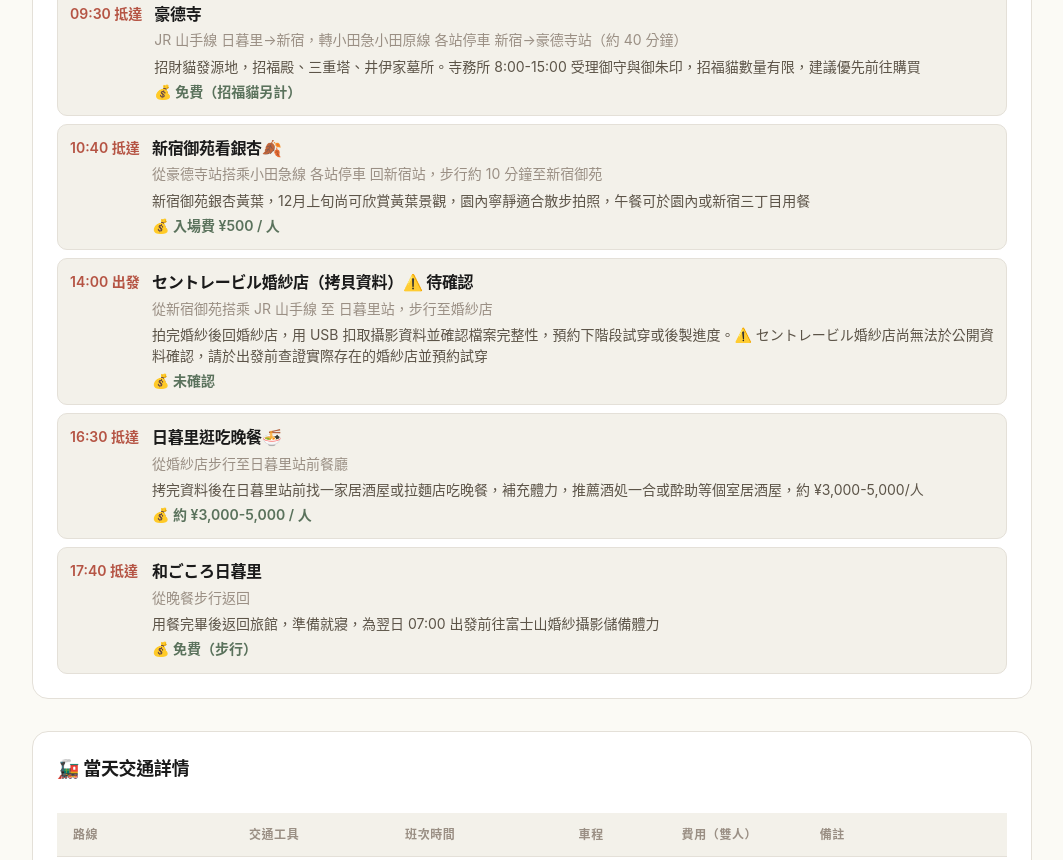
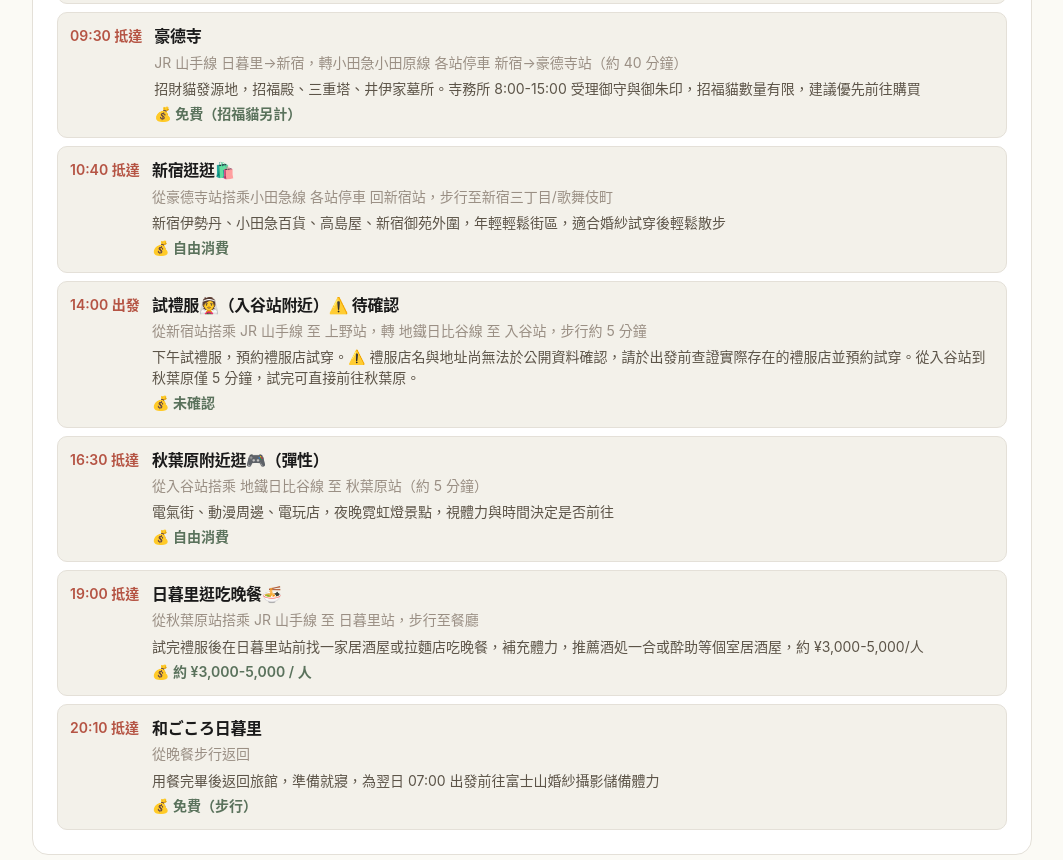
Before and after one commit to dengdualangininder/tokyo-wedding-2026-itinerary, a plain HTML site: page day1.html in a window 1280 px wide. Shown: the part 1019-1879 px from the top of the page, without its empty margins (108-1171 px from the left). Drawn offline with nearby package versions, Linux system fonts and the light colour scheme.

Commit message:
Day 1 重新排序：豪德寺→新宿逛逛→試禮服（入谷）→秋葉原（彈性）→日暮里逛吃
新順序：
- 08:30 和ごころ日暮里（放行李）
- 09:30 豪德寺（招財貓）
- 10:40 新宿逛逛（伊勢丹、小田急百貨、高島屋）
- 14:00 試禮服👰（入谷站附近）
- 16:30 秋葉原附近逛🎮（彈性，入谷站5分鐘）
- 19:00 日暮里逛吃晚餐🍜
- 20:10 回旅館

同步更新 script.js 與 day1.html

```diff
--- a/day1.html
+++ b/day1.html
@@ -25,7 +25,7 @@
     <header class="hero">
       <span class="tag">12/02 (三) · Day 1</span>
       <h1>抵達・婚紗試穿</h1>
-      <p>成田機場 → 日暮里 → 豪德寺買招福貓 → 新宿御苑看銀杏 → 婚紗店拷貝資料 → 日暮里逛吃</p>
+      <p>成田機場 → 日暮里 → 豪德寺買招福貓 → 新宿逛逛 → 試禮服（入谷） → 秋葉原（彈性）→ 日暮里逛吃</p>
     </header>
 
     <section class="card" aria-label="當天詳細行程">
@@ -88,32 +88,41 @@
         <div class="station-item">
           <div class="station-time">10:40 抵達</div>
           <div class="station-info">
-            <div class="station-name">新宿御苑看銀杏🍂</div>
-            <div class="station-transport">從豪德寺站搭乘小田急線 各站停車 回新宿站，步行約 10 分鐘至新宿御苑</div>
-            <div class="station-detail">新宿御苑銀杏黃葉，12月上旬尚可欣賞黃葉景觀，園內寧靜適合散步拍照，午餐可於園內或新宿三丁目用餐</div>
-            <div class="station-cost">💰 入場費 ¥500 / 人</div>
+            <div class="station-name">新宿逛逛🛍️</div>
+            <div class="station-transport">從豪德寺站搭乘小田急線 各站停車 回新宿站，步行至新宿三丁目/歌舞伎町</div>
+            <div class="station-detail">新宿伊勢丹、小田急百貨、高島屋、新宿御苑外圍，年輕輕鬆街區，適合婚紗試穿後輕鬆散步</div>
+            <div class="station-cost">💰 自由消費</div>
           </div>
         </div>
         <div class="station-item">
           <div class="station-time">14:00 出發</div>
           <div class="station-info">
-            <div class="station-name">セントレービル婚紗店（拷貝資料）⚠️ 待確認</div>
-            <div class="station-transport">從新宿御苑搭乘 JR 山手線 至 日暮里站，步行至婚紗店</div>
-            <div class="station-detail">拍完婚紗後回婚紗店，用 USB 扣取攝影資料並確認檔案完整性，預約下階段試穿或後製進度。⚠️ セントレービル婚紗店尚無法於公開資料確認，請於出發前查證實際存在的婚紗店並預約試穿</div>
+            <div class="station-name">試禮服👰（入谷站附近）⚠️ 待確認</div>
+            <div class="station-transport">從新宿站搭乘 JR 山手線 至 上野站，轉 地鐵日比谷線 至 入谷站，步行約 5 分鐘</div>
+            <div class="station-detail">下午試禮服，預約禮服店試穿。⚠️ 禮服店名與地址尚無法於公開資料確認，請於出發前查證實際存在的禮服店並預約試穿。從入谷站到秋葉原僅 5 分鐘，試完可直接前往秋葉原。</div>
             <div class="station-cost">💰 未確認</div>
           </div>
         </div>
         <div class="station-item">
           <div class="station-time">16:30 抵達</div>
           <div class="station-info">
+            <div class="station-name">秋葉原附近逛🎮（彈性）</div>
+            <div class="station-transport">從入谷站搭乘 地鐵日比谷線 至 秋葉原站（約 5 分鐘）</div>
+            <div class="station-detail">電氣街、動漫周邊、電玩店，夜晚霓虹燈景點，視體力與時間決定是否前往</div>
+            <div class="station-cost">💰 自由消費</div>
+          </div>
+        </div>
+        <div class="station-item">
+          <div class="station-time">19:00 抵達</div>
+          <div class="station-info">
             <div class="station-name">日暮里逛吃晚餐🍜</div>
-            <div class="station-transport">從婚紗店步行至日暮里站前餐廳</div>
-            <div class="station-detail">拷完資料後在日暮里站前找一家居酒屋或拉麵店吃晚餐，補充體力，推薦酒処一合或酔助等個室居酒屋，約 ¥3,000-5,000/人</div>
+            <div class="station-transport">從秋葉原站搭乘 JR 山手線 至 日暮里站，步行至餐廳</div>
+            <div class="station-detail">試完禮服後在日暮里站前找一家居酒屋或拉麵店吃晚餐，補充體力，推薦酒処一合或酔助等個室居酒屋，約 ¥3,000-5,000/人</div>
             <div class="station-cost">💰 約 ¥3,000-5,000 / 人</div>
           </div>
         </div>
         <div class="station-item">
-          <div class="station-time">17:40 抵達</div>
+          <div class="station-time">20:10 抵達</div>
           <div class="station-info">
             <div class="station-name">和ごころ日暮里</div>
             <div class="station-transport">從晚餐步行返回</div>
@@ -136,10 +145,11 @@
             <tr><td>成田機場 → 日暮里</td><td>Keisei Skyliner 快速電車</td><td>約 07:30 發車，08:15 抵達</td><td>約 36 分鐘</td><td>¥5,160（¥2,580 × 2）</td><td>全席指定席，建議提前預約指定席</td></tr>
             <tr><td>日暮里 → 和ごころ日暮里</td><td>步行</td><td>約 08:15 出發，08:30 抵達</td><td>約 8 分鐘</td><td>免費</td><td>旅館至車站步行即可，先放行李</td></tr>
             <tr><td>和ごころ日暮里 → 豪德寺</td><td>JR 山手線 + 小田急小田原線</td><td>約 08:50 出發，09:30 抵達</td><td>約 40 分鐘</td><td>~¥420（¥210 × 2）</td><td>日暮里→新宿，轉小田急各站停車至豪德寺站</td></tr>
-            <tr><td>豪德寺 → 新宿御苑</td><td>小田急線 + 步行</td><td>約 10:20 出發，10:40 抵達</td><td>約 20 分鐘</td><td>~¥200（¥100 × 2）</td><td>豪德寺→新宿，步行至新宿御苑</td></tr>
-            <tr><td>新宿御苑 → セントレービル婚紗店</td><td>JR 山手線</td><td>約 13:30 出發，14:00 抵達</td><td>約 30 分鐘</td><td>~¥420（¥210 × 2）</td><td>新宿→日暮里，回婚紗店拷貝 USB 資料</td></tr>
-            <tr><td>セントレービル婚紗店 → 日暮里晚餐</td><td>步行</td><td>約 16:30 抵達</td><td>約 10 分鐘</td><td>免費</td><td>拷完資料後在日暮里站前用餐</td></tr>
-            <tr><td>日暮里晚餐 → 和ごころ日暮里</td><td>步行</td><td>約 17:40 抵達</td><td>約 8 分鐘</td><td>免費</td><td>返回旅館休息</td></tr>
+            <tr><td>豪德寺 → 新宿逛逛</td><td>小田急線 + 步行</td><td>約 10:20 出發，10:40 抵達</td><td>約 20 分鐘</td><td>~¥200（¥100 × 2）</td><td>豪德寺→新宿，步行至新宿三丁目</td></tr>
+            <tr><td>新宿 → 入谷試禮服</td><td>JR 山手線 + 地鐵日比谷線</td><td>約 13:30 出發，14:00 抵達</td><td>約 30 分鐘</td><td>~¥420（¥210 × 2）</td><td>新宿→上野，轉日比谷線至入谷站</td></tr>
+            <tr><td>入谷試禮服 → 秋葉原</td><td>地鐵日比谷線</td><td>約 16:30 抵達</td><td>約 5 分鐘</td><td>~¥400（¥200 × 2）</td><td>入谷站到秋葉原站約 5 分鐘</td></tr>
+            <tr><td>秋葉原 → 日暮里晚餐</td><td>JR 山手線</td><td>約 18:30 出發，19:00 抵達</td><td>約 15 分鐘</td><td>~¥420（¥210 × 2）</td><td>秋葉原→日暮里，晚餐用餐</td></tr>
+            <tr><td>日暮里晚餐 → 和ごころ日暮里</td><td>步行</td><td>約 20:10 抵達</td><td>約 8 分鐘</td><td>免費</td><td>返回旅館休息</td></tr>
           </tbody>
         </table>
       </div>
@@ -164,7 +174,7 @@
         <li><strong>東京藝術大學</strong> — 全天可外觀 · 免費 · 藝術大學校園，建築與藝術氛圍</li>
         <li><strong>守則寺</strong> — 約 9:00-16:00 · 免費 · 江戶六地藏尊之一，歷史悠久的寺院</li>
         <li><strong>豪德寺</strong> — 境內 6:00-17:00，寺務所 8:00-15:00 · 免費（招財貓另計）· 招財貓發祥地，參拜並購買招財貓護身符 · 📍東京都世田谷區豪德寺2-24-7 · 📞03-3426-1437</li>
-        <li><strong>新宿御苑</strong> — 約 9:00-16:30（最終入園）· 入場費 ¥500 · 銀杏黃葉景觀，園內寧靜適合散步拍照 · 📍東京都新宿區新宿11</li>
+        <li><strong>秋葉原電氣街🎮</strong> — 約 10:00-20:00（各店不同）· 免費入場 · 電氣街、動漫周邊、電玩店，夜晚霓虹燈景點 · 📍東京都千代田區外神田 · 📞最寄駅：JR 秋葉原駅／地鐵日比谷線 秋葉原駅</li>
       </ul>
     </section>
 
@@ -202,10 +212,11 @@
         { name: '日暮里站', lat: 35.7265, lng: 139.7730, type: 'transport', time: '08:15 抵達', transport: 'Keisei Skyliner 快速電車', detail: '成田機場第 3 航廈 → 日暮里站，約 36 分鐘，無轉乘', cost: '¥2,580 / 人' },
         { name: '和ごころ日暮里（放行李）', lat: 35.7265, lng: 139.7730, type: 'hotel', time: '08:30 抵達', transport: '從日暮里站步行約 8 分鐘', detail: '先將行李寄放在旅館，輕裝出發前往豪德寺買招福貓', cost: '住宿已預訂' },
         { name: '豪德寺', lat: 35.6566, lng: 139.6481, type: 'temple', time: '09:30 抵達', transport: 'JR 山手線 日暮里→新宿，轉小田急小田原線 各站停車 新宿→豪德寺站', detail: '招財貓發源地，招福殿、三重塔、井伊家墓所，寺務所 8:00-15:00 受理御守與御朱印，招福貓數量有限，建議優先前往購買', cost: '免費（招福貓另計）' },
-        { name: '新宿御苑看銀杏🍂', lat: 35.6836, lng: 139.7120, type: 'location', time: '10:40 抵達', transport: '從豪德寺站搭乘小田急線 各站停車 回新宿站，步行約 10 分鐘至新宿御苑', detail: '新宿御苑銀杏黃葉，12月上旬尚可欣賞黃葉景觀，園內寧靜適合散步拍照，午餐可於園內或新宿三丁目用餐', cost: '入場費 ¥500 / 人' },
-        { name: 'セントレービル婚紗店（拷貝資料）', lat: 35.7265, lng: 139.7730, type: 'activity', time: '14:00 出發', transport: '從新宿御苑搭乘 JR 山手線 至 日暮里站，步行至婚紗店', detail: '拍完婚紗後回婚紗店，用 USB 扣取攝影資料並確認檔案完整性，預約下階段試穿或後製進度。⚠️ セントレービル婚紗店尚無法於公開資料確認，請於出發前查證實際存在的婚紗店並預約試穿', cost: '未確認' },
-        { name: '日暮里逛吃晚餐🍜', lat: 35.7265, lng: 139.7730, type: 'restaurant', time: '16:30 抵達', transport: '從婚紗店步行至日暮里站前餐廳', detail: '拷完資料後在日暮里站前找一家居酒屋或拉麵店吃晚餐，補充體力，推薦酒処一合或酔助等個室居酒屋，約 ¥3,000-5,000/人', cost: '約 ¥3,000-5,000 / 人' },
-        { name: '和ごころ日暮里', lat: 35.7265, lng: 139.7730, type: 'hotel', time: '17:40 抵達', transport: '從晚餐步行返回', detail: '用餐完畢後返回旅館，準備就寢，為翌日 07:00 出發前往富士山婚紗攝影儲備體力', cost: '免費（步行）' }
+        { name: '新宿逛逛🛍️', lat: 35.6896, lng: 139.7006, type: 'shopping', time: '10:40 抵達', transport: '從豪德寺站搭乘小田急線 各站停車 回新宿站，步行至新宿三丁目/歌舞伎町', detail: '新宿伊勢丹、小田急百貨、高島屋，新宿御苑外圍，年輕輕鬆街區，適合婚紗試穿後輕鬆散步', cost: '自由消費' },
+        { name: '試禮服👰（入谷站附近）', lat: 35.7646, lng: 139.7800, type: 'activity', time: '14:00 出發', transport: '從新宿站搭乘 JR 山手線 至 上野站，轉 地鐵日比谷線 至 入谷站，步行約 5 分鐘', detail: '下午試禮服，預約禮服店試穿。⚠️ 禮服店名與地址尚無法於公開資料確認，請於出發前查證實際存在的禮服店並預約試穿。從入谷站到秋葉原僅 5 分鐘，試完可直接前往秋葉原。', cost: '未確認' },
+        { name: '秋葉原附近逛🎮', lat: 35.6995, lng: 139.7716, type: 'shopping', time: '16:30 抵達', transport: '從入谷站搭乘 地鐵日比谷線 至 秋葉原站（約 5 分鐘）', detail: '電氣街、動漫周邊、電玩店，夜晚霓虹燈景點，視體力與時間決定是否前往', cost: '自由消費' },
+        { name: '日暮里逛吃晚餐🍜', lat: 35.7265, lng: 139.7730, type: 'restaurant', time: '19:00 抵達', transport: '從秋葉原站搭乘 JR 山手線 至 日暮里站，步行至餐廳', detail: '試完禮服後在日暮里站前找一家居酒屋或拉麵店吃晚餐，補充體力，推薦酒処一合或酔助等個室居酒屋，約 ¥3,000-5,000/人', cost: '約 ¥3,000-5,000 / 人' },
+        { name: '和ごころ日暮里', lat: 35.7265, lng: 139.7730, type: 'hotel', time: '20:10 抵達', transport: '從晚餐步行返回', detail: '用餐完畢後返回旅館，準備就寢，為翌日 07:00 出發前往富士山婚紗攝影儲備體力', cost: '免費（步行）' }
       ];
 
       const map = L.map('map-container', {
--- a/script.js
+++ b/script.js
@@ -55,42 +55,42 @@ document.addEventListener('DOMContentLoaded', function() {
           day: 1
         },
         {
-          name: '豪德寺',
-          code: 'Gotokuji',
-          lat: 35.6566,
-          lng: 139.6481,
-          type: 'temple',
-          arriveTime: '09:30',
-          departTime: '10:20',
-          transport: 'JR 山手線 日暮里→新宿，轉小田急小田原線 各站停車 新宿→豪德寺站（約 40 分鐘）',
-          detail: '招財貓發源地，招福殿、三重塔、井伊家墓所。寺務所 8:00-15:00 受理御守與御朱印，招福貓數量有限，建議優先前往購買',
-          cost: '免費（招福貓另計）',
+          name: '新宿逛逛🛍️',
+          code: 'ShinjukuWalk',
+          lat: 35.6896,
+          lng: 139.7006,
+          type: 'shopping',
+          arriveTime: '10:40',
+          departTime: '13:30',
+          transport: '從豪德寺站搭乘小田急線 各站停車 回新宿站，步行至新宿三丁目/歌舞伎町',
+          detail: '新宿伊勢丹、小田急百貨、高島屋、新宿御苑外圍，年輕輕鬆街區，適合婚紗試穿後輕鬆散步',
+          cost: '自由消費',
           day: 1
         },
         {
-          name: '新宿御苑看銀杏🍂',
-          code: 'ShinjukuGyoen',
-          lat: 35.6836,
-          lng: 139.7120,
-          type: 'location',
-          arriveTime: '10:40',
-          departTime: '13:30',
-          transport: '從豪德寺站搭乘小田急線 各站停車 回新宿站，步行約 10 分鐘至新宿御苑',
-          detail: '新宿御苑銀杏黃葉，12月上旬尚可欣賞黃葉景觀，園內寧靜適合散步拍照，午餐可於園內或新宿三丁目用餐',
-          cost: '入場費 ¥500 / 人',
+          name: '試禮服👰（入谷站附近）⚠️ 待確認',
+          code: 'DressTryOn',
+          lat: 35.7646,
+          lng: 139.7800,
+          type: 'activity',
+          arriveTime: '14:00',
+          departTime: '16:00',
+          transport: '從新宿站搭乘 JR 山手線 至 上野站，轉 地鐵日比谷線 至 入谷站，步行約 5 分鐘',
+          detail: '下午試禮服，預約婚紗店試穿。⚠️ 禮服店名與地址尚無法於公開資料確認，請於出發前查證實際存在的禮服店並預約試穿。從入谷站到秋葉原僅 5 分鐘，試完可直接前往秋葉原。',
+          cost: '未確認',
           day: 1
         },
         {
-          name: 'セントレービル婚紗店（拷貝資料）⚠️ 待確認',
-          code: 'BridalCopy',
-          lat: 35.7265,
-          lng: 139.7730,
-          type: 'activity',
-          arriveTime: '14:00',
-          departTime: '16:00',
-          transport: '從新宿御苑搭乘 JR 山手線 至 日暮里站，步行至婚紗店',
-          detail: '拍完婚紗後回婚紗店，用 USB 扣取攝影資料並確認檔案完整性，預約下階段試穿或後製進度。⚠️ セントレービル婚紗店尚無法於公開資料確認，請於出發前查證實際存在的婚紗店並預約試穿',
-          cost: '未確認',
+          name: '秋葉原附近逛🎮（彈性）',
+          code: 'Akihabara',
+          lat: 35.6995,
+          lng: 139.7716,
+          type: 'shopping',
+          arriveTime: '16:30',
+          departTime: '18:30',
+          transport: '從入谷站搭乘 地鐵日比谷線 至 秋葉原站（約 5 分鐘）',
+          detail: '電氣街、動漫周邊、電玩店，夜晚霓虹燈景點，視體力與時間決定是否前往',
+          cost: '自由消費',
           day: 1
         },
         {
@@ -99,11 +99,24 @@ document.addEventListener('DOMContentLoaded', function() {
           lat: 35.7265,
           lng: 139.7730,
           type: 'restaurant',
-          arriveTime: '16:30',
-          departTime: '17:30',
-          transport: '從婚紗店步行至日暮里站前餐廳',
-          detail: '拷完資料後在日暮里站前找一家居酒屋或拉麵店吃晚餐，補充體力，推薦酒処一合或酔助等個室居酒屋，約 ¥3,000-5,000/人',
+          arriveTime: '19:00',
+          departTime: '20:00',
+          transport: '從秋葉原站搭乘 JR 山手線 至 日暮里站，步行至餐廳',
+          detail: '試完禮服後在日暮里站前找一家居酒屋或拉麵店吃晚餐，補充體力，推薦酒処一合或酔助等個室居酒屋，約 ¥3,000-5,000/人',
           cost: '約 ¥3,000-5,000 / 人',
+          day: 1
+        },
+        {
+          name: '和ごころ日暮里',
+          code: 'WagokoroNight',
+          lat: 35.7265,
+          lng: 139.7730,
+          type: 'hotel',
+          arriveTime: '20:10',
+          departTime: '',
+          transport: '從晚餐步行返回',
+          detail: '用餐完畢後返回旅館，準備就寢，為翌日 07:00 出發前往富士山婚紗攝影儲備體力',
+          cost: '免費（步行）',
           day: 1
         },
         {
```
